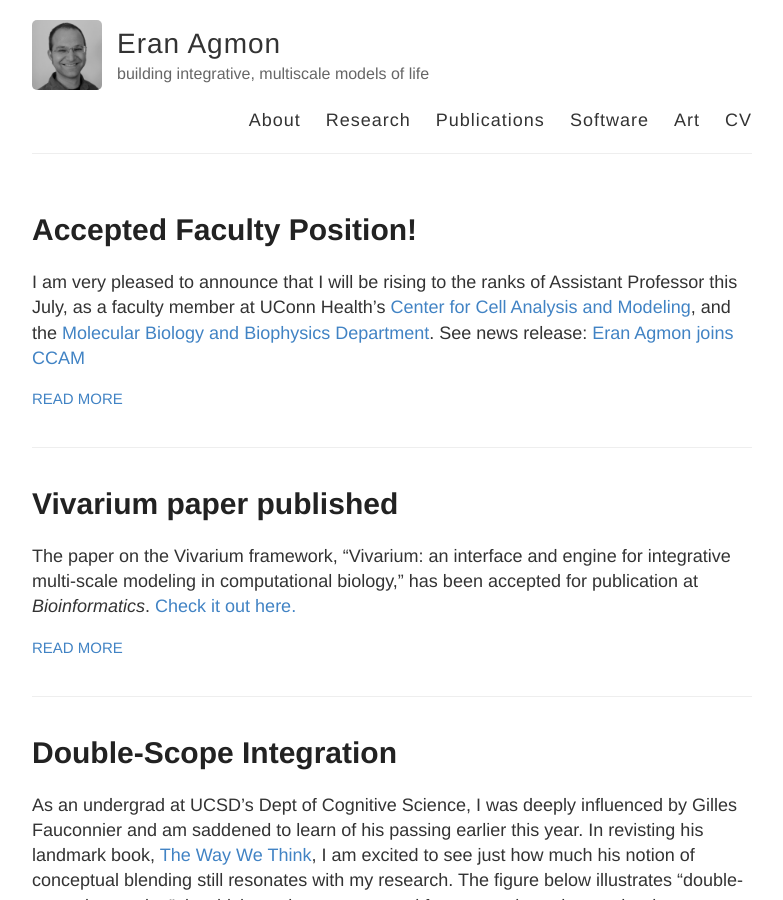
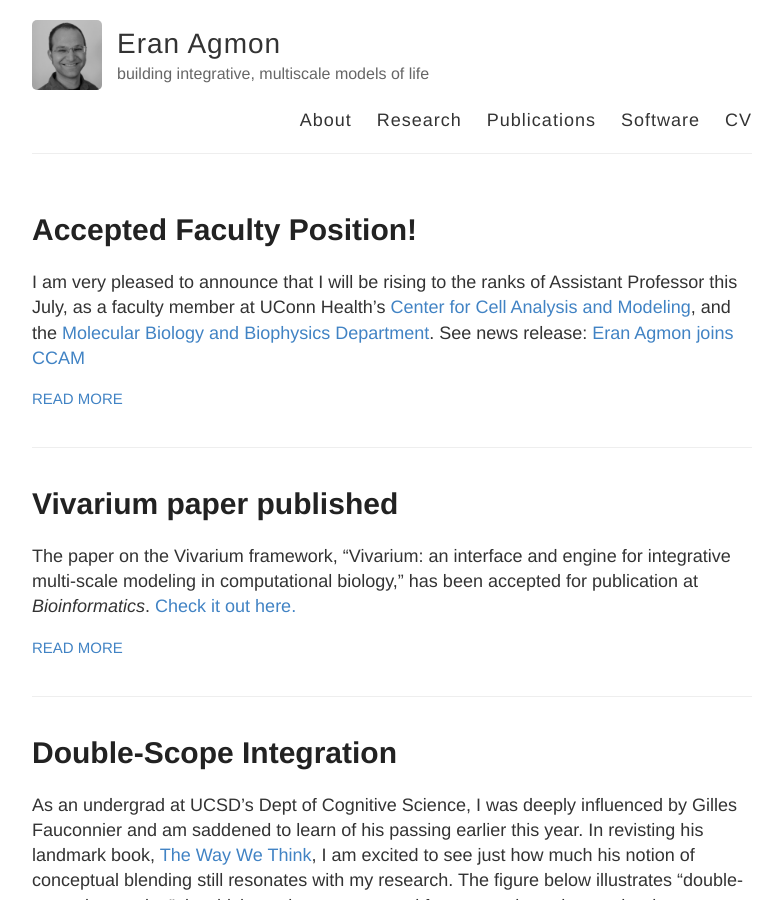
Before and after one commit to eagmon/eagmon.github.io, a Jekyll site: the page built from index.html, in a window 1280 px wide and 900 px high. Shown: the whole window, without its empty margins (248-1031 px from the left). Built offline with Jekyll 4.4.1, drawn with Linux system fonts in a browser that asks for light colours.

Commit message:
remove art from toolbar

```diff
--- a/_layouts/default.html
+++ b/_layouts/default.html
@@ -33,7 +33,7 @@
             <a href="{{ site.baseurl }}/research">Research</a>
               <a href="{{ site.baseurl }}/publications">Publications</a>
             <a href="{{ site.baseurl }}/software">Software</a>
-            <a href="{{ site.baseurl }}/art">Art</a>
+<!--            <a href="{{ site.baseurl }}/art">Art</a>-->
             <a href="{{ site.baseurl }}/CV">CV</a>
           </nav>
         </header>
```
